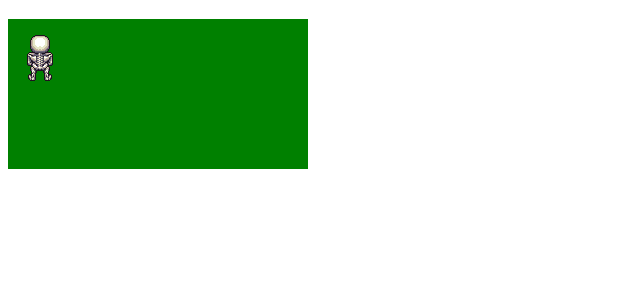
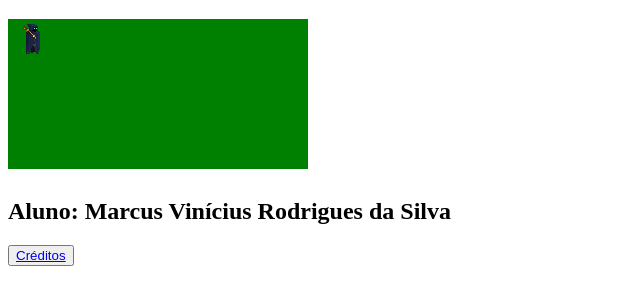
Before and after one commit to ufjf-dcc104/dcc138-2020-3ere-atv3-marcusviniciux1, a plain HTML site: page index.html in a window 1280 px wide. Shown: the part 61-366 px from the top of the page, without its empty margins (0-640 px from the left). Drawn offline with Linux system fonts and the light colour scheme.

Commit message:
Adicionando o personagem e suas características

```diff
--- a/index.html
+++ b/index.html
@@ -12,7 +12,7 @@
         const canvas = document.querySelector("canvas");
         const ctx = canvas.getContext("2d");
         const skelly = new Image();
-        skelly.src = "assets/skelly.png";
+        skelly.src = "assets/rogueknight.png";
 
         skelly.addEventListener("load", terminouDeCarregar);
 
@@ -27,27 +27,14 @@
         let pose = 0;
         let quadro = 0;
         const POSES = [
-            {qmax: 7, pv:9},
-            {qmax: 7, pv:9},
-            {qmax: 7, pv:9},
-            {qmax: 7, pv:9},
-            {qmax: 8, pv:9},
-            {qmax: 8, pv:9},
-            {qmax: 8, pv:9},
-            {qmax: 8, pv:9},
+            {qmax: 4, pv:4},
+            {qmax: 6, pv:6},
+            {qmax: 10, pv:8},
             {qmax: 9, pv:9},
-            {qmax: 9, pv:9},
-            {qmax: 9, pv:9},
-            {qmax: 9, pv:9},
-            {qmax: 6, pv:9},
-            {qmax: 6, pv:9},
-            {qmax: 6, pv:9},
-            {qmax: 6, pv:9},
-            {qmax: 13, pv:27},
-            {qmax: 13, pv:27},
-            {qmax: 13, pv:27},
-            {qmax: 13, pv:27},
-            {qmax: 6, pv:9}
+            {qmax: 10, pv:10},
+            {qmax: 10, pv:10},
+            {qmax: 7, pv:5},
+            {qmax: 5, pv:5},
         ];
 
         function terminouDeCarregar(){
@@ -68,15 +55,18 @@
 
             ctx.drawImage(skelly,
                 //sx, sy, sw, sh
-                Math.floor(quadro)*64, pose*64, 64, 64,
+                Math.floor(quadro)*50, pose*37, 50, 37,
                 //dx, dy, dw, dh
-                0, 0, 64, 64
+                0, 0, 50, 37
             );
 
             requestAnimationFrame(passo);
             t0 = t;
         }
-
     </script>
+    <div style="margin-top: 25px;">
+    <h2>Aluno: Marcus Vinícius Rodrigues da Silva</h2>
+    <button><a href="https://darkpixel-kronovi.itch.io/rogue-knight" target="blank" title="Rogue Knight por Kronovi-">Créditos</a></button>
+    </div>
 </body>
 </html>
```
Also changed, not shown: assets/rogueknight.png (added).
